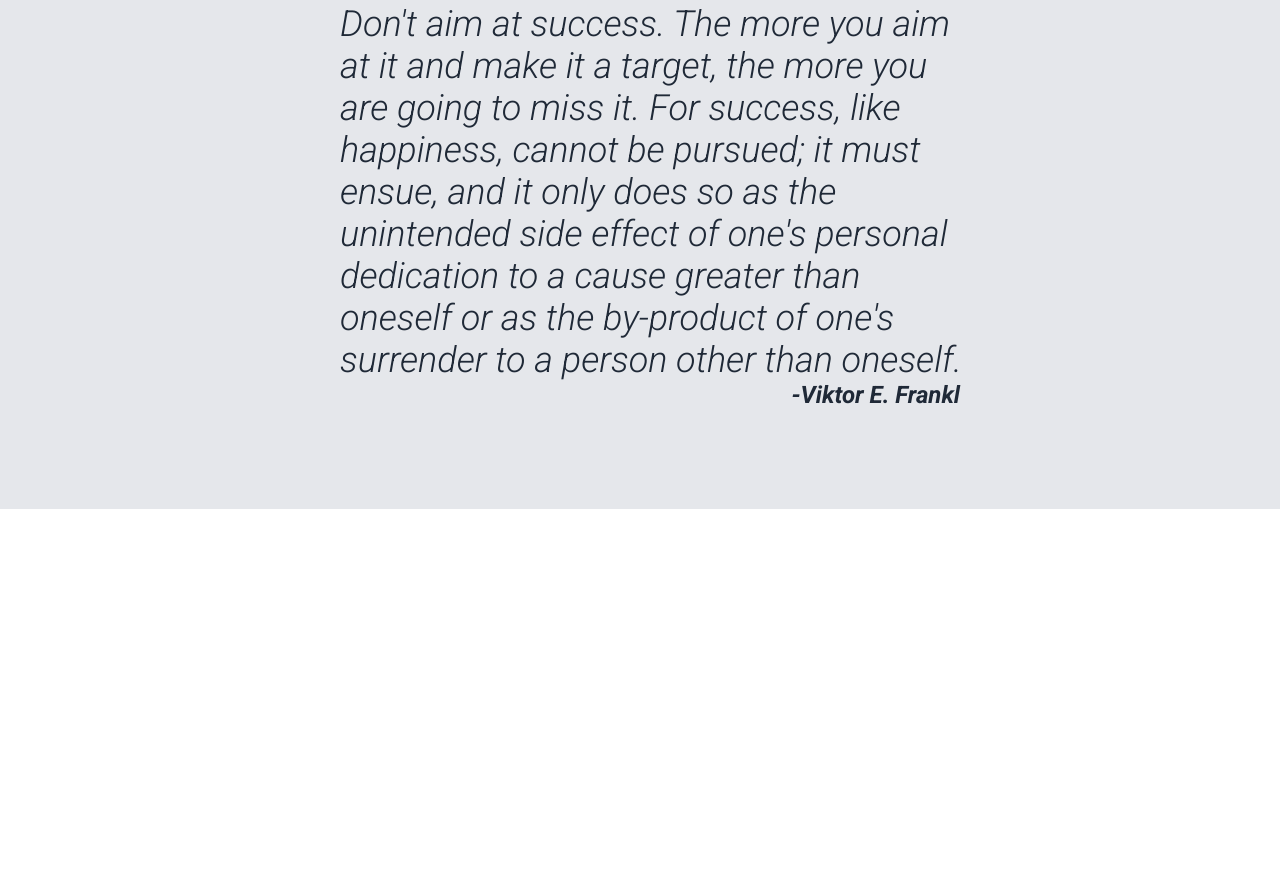
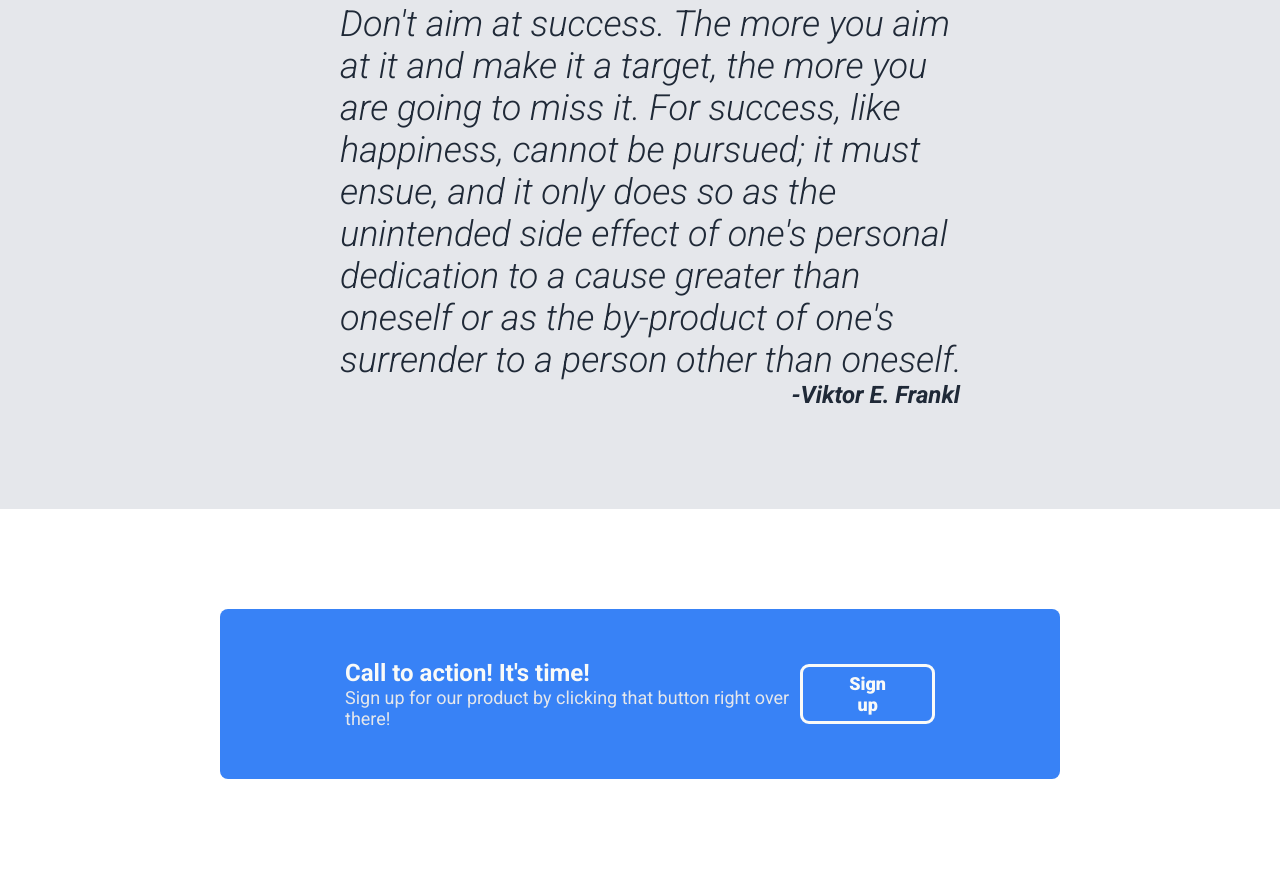
Before and after one commit to d2038-dev/landing-page, a plain HTML site: page index.html in a window 1280 px wide. Shown: the part 1161-2040 px from the top of the page. Before the commit the page ends 1670 px from the top, so only its background shows below. Drawn offline with Linux system fonts and the light colour scheme.

Commit message:
feat(layout): add call to action section to landing page

```diff
--- a/index.html
+++ b/index.html
@@ -25,7 +25,7 @@
             speakers. Dive into powerful messages that will ignite your passion
             and drive you towards success
           </p>
-          <button class="btn">Sign up</button>
+          <button class="btn main-btn">Sign up</button>
         </div>
         <div class="image-wrapper">
           <img src="./images/path.jpg" alt="" class="main-image" />
@@ -81,5 +81,16 @@
         <figcaption>-Viktor E. Frankl</figcaption>
       </figure>
     </div>
+    <div class="section-4">
+      <div class="action-wrapper">
+        <div class="action-items">
+          <div class="action-text-wrapper">
+            <h3 class="action-title">Call to action! It's time!</h3>
+            <p class="action-text">Sign up for our product by clicking that button right over there!</p>
+          </div>
+          <button class="btn action-btn">Sign up</button>
+        </div>
+      </div>
+    </div>
   </body>
 </html>
--- a/style.css
+++ b/style.css
@@ -81,14 +81,17 @@ button {
 }
 
 .btn {
-  margin-top: 10px;
   padding: 6px 36px;
   border-radius: 9px;
-  border: none;
   background-color: #3882f6;
   color: #f9faf8;
   font-weight: 900;
   font-size: 18px;
+}
+
+.main-btn {
+  margin-top: 10px;
+  border: none;
 }
 
 .image-wrapper {
@@ -157,3 +160,33 @@ figcaption {
   font-weight: 700;
   color: #1f2937;
 }
+
+.section-4 {
+  padding: 100px 220px;
+}
+
+.action-wrapper {
+  background-color: #3882f6;
+  padding: 50px 125px;
+  border-radius: 8px;
+}
+
+.action-items {
+  display: flex;
+  justify-content: space-between;
+  align-items: center;
+}
+
+.action-title {
+  color: #f9faf8;
+  font-size: 24px;
+}
+
+.action-text {
+  font-size: 18px;
+  color: #e5e7eb;
+}
+
+.action-btn {
+  border: 3px solid #f9faf8;
+}
```
